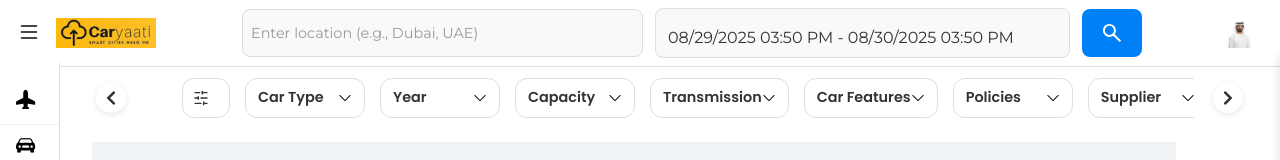
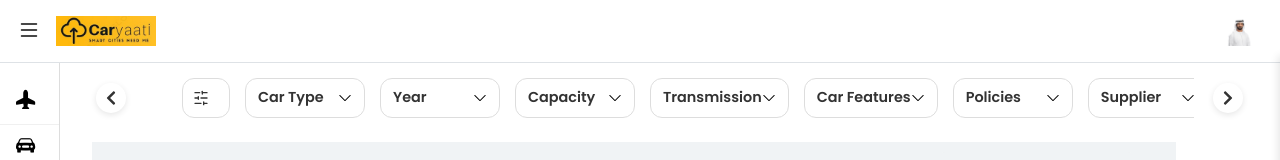
Before and after one commit to Softseektechnology/caryaati, a Next.js app: page /cars-for-rent in a window 1280 px wide. Shown: the top 160 px of the page. Built offline with nearby package versions, Linux system fonts and the light colour scheme.

Commit message:
home true

```diff
--- a/src/app/cars-for-rent/[slug]/page.tsx
+++ b/src/app/cars-for-rent/[slug]/page.tsx
@@ -64,7 +64,7 @@ export default function RentACarListings() {
 
   return (
     <div className={styles.container}>
-      <Navbar onMenuToggle={toggleSidebar} isHome={false} onUserToggle={toggleUserDropdown} />
+      <Navbar onMenuToggle={toggleSidebar} isHome={true} onUserToggle={toggleUserDropdown} />
       <Sidebar isOpen={isSidebarOpen} onClose={toggleSidebar} />
       <UserDropdown isOpen={isUserDropdownOpen} />
 
--- a/src/app/cars-for-rent/page.tsx
+++ b/src/app/cars-for-rent/page.tsx
@@ -64,7 +64,7 @@ export default function RentACarListings() {
 
   return (
     <div className={styles.container}>
-      <Navbar onMenuToggle={toggleSidebar} isHome={false} onUserToggle={toggleUserDropdown} />
+      <Navbar onMenuToggle={toggleSidebar} isHome={true} onUserToggle={toggleUserDropdown} />
       <Sidebar isOpen={isSidebarOpen} onClose={toggleSidebar} />
       <UserDropdown isOpen={isUserDropdownOpen} />
 
```
